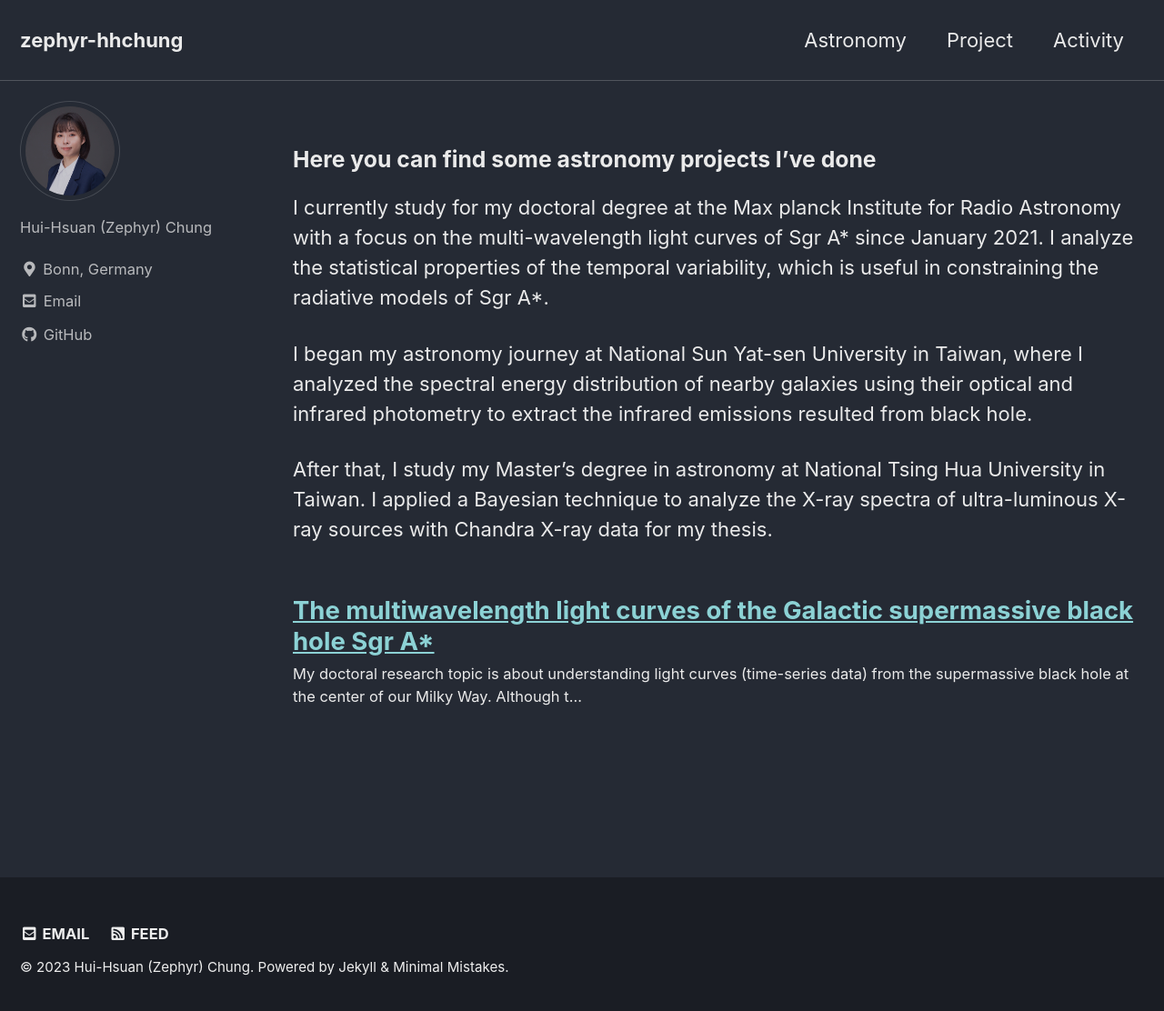
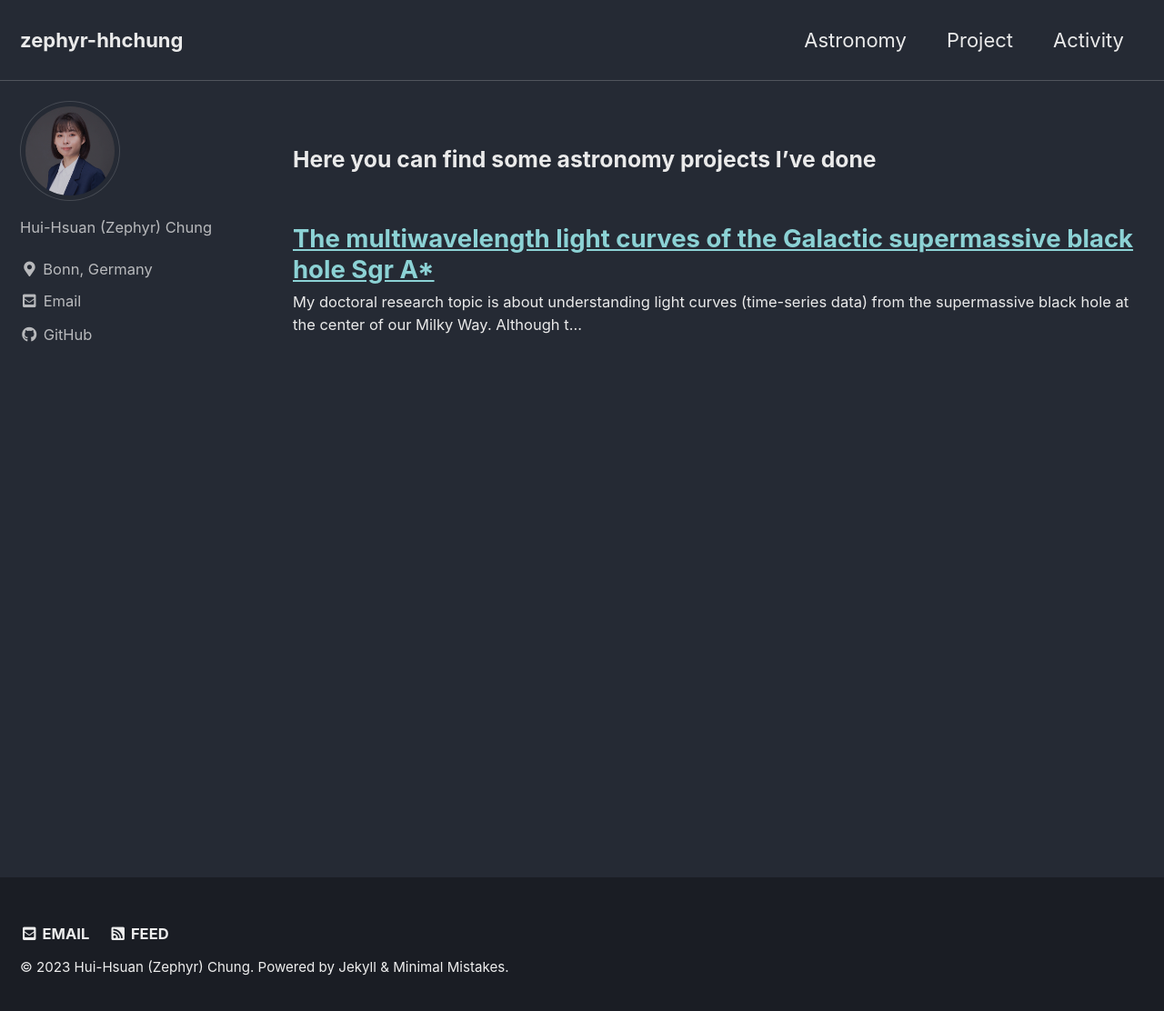
Before and after one commit to zephyr-hhchung/zephyr-hhchung.github.io, a Jekyll site: the page built from _pages/astro.md, in a window 1280 px wide and 1120 px high. Shown: the top 1112 px of the window at 91% size. Built offline with Jekyll 4.4.1, drawn with Linux system fonts in a browser that asks for light colours; cached includes are drawn as plain includes.

Commit message:
update contents

```diff
--- a/_pages/astro.md
+++ b/_pages/astro.md
@@ -10,11 +10,10 @@ classes: wide
 
 ### Here you can find some astronomy projects I've done
 
-I currently study for my doctoral degree at the Max planck Institute for Radio Astronomy with a focus on the multi-wavelength light curves of Sgr A\* since January 2021. I analyze the statistical properties of the temporal variability, which is useful in constraining the radiative models of Sgr A\*.
+<!-- I currently study for my doctoral degree at the Max planck Institute for Radio Astronomy with a focus on the multi-wavelength light curves of Sgr A\* since January 2021. I analyze the statistical properties of the temporal variability, which is useful in constraining the radiative models of Sgr A\*. -->
 
 <!-- My research experience equips for myself my technical skills in analyzing astronomical images and time series data, visulaizing the analysis and interpreting the findings. My current focus is to apply moving average processes in modeling the multi-wavelegnth light curves for the black hole in the Galactic Center. -->
 
+<!-- I began my astronomy journey at National Sun Yat-sen University in Taiwan, where I analyzed the spectral energy distribution of nearby galaxies using their optical and infrared photometry to extract the infrared emissions resulted from black hole.  -->
 
-I began my astronomy journey at National Sun Yat-sen University in Taiwan, where I analyzed the spectral energy distribution of nearby galaxies using their optical and infrared photometry to extract the infrared emissions resulted from black hole.
-
-After that, I study my Master's degree in astronomy at National Tsing Hua University in Taiwan. I applied a Bayesian technique to analyze the X-ray spectra of ultra-luminous X-ray sources with Chandra X-ray data for my thesis.
+<!-- After that, I study my Master's degree in astronomy at National Tsing Hua University in Taiwan. I applied a Bayesian technique to analyze the X-ray spectra of ultra-luminous X-ray sources with Chandra X-ray data for my thesis. -->
```
